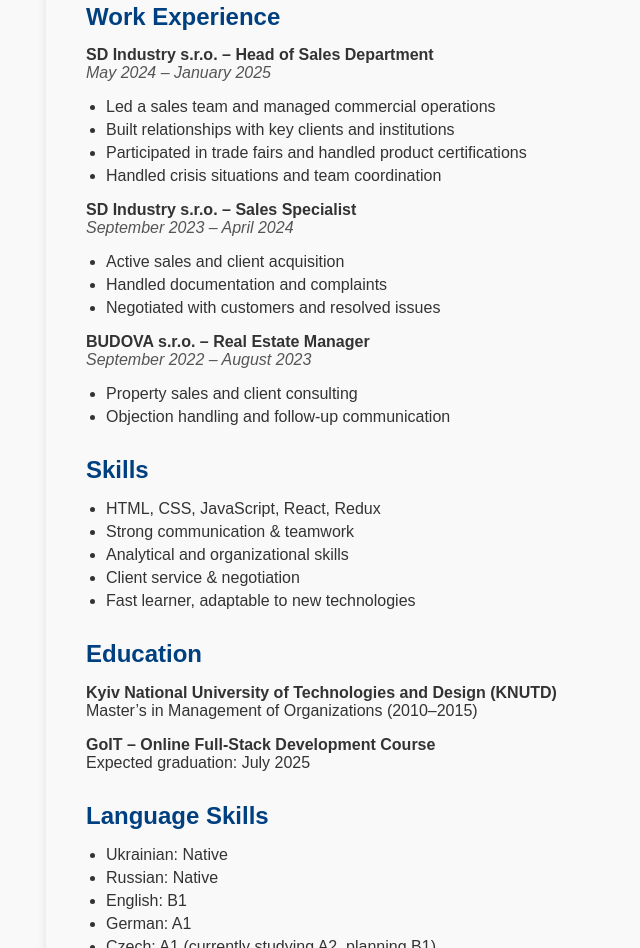
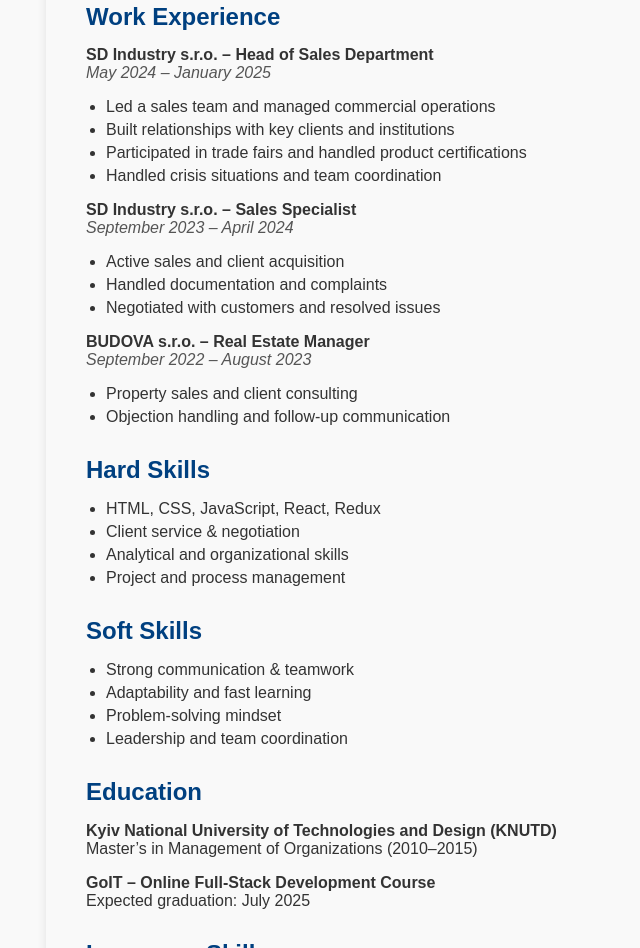
Before and after one commit to BoredDarkness/my-cv, a plain HTML site: page Oleksii_Davidenko_CV_EN.html in a window 1280 px wide. Shown: the part 336-1284 px from the top of the page, without its empty margins (104-744 px from the left). Drawn offline with Linux system fonts and the light colour scheme.

Commit message:
Update Oleksii_Davidenko_CV_EN.html skills

```diff
--- a/Oleksii_Davidenko_CV_EN.html
+++ b/Oleksii_Davidenko_CV_EN.html
@@ -50,16 +50,25 @@
       </ul>
     </div>
 
-    <div class="section">
-      <h2>Skills</h2>
+    <section class="section">
+      <h2>Hard Skills</h2>
       <ul>
         <li>HTML, CSS, JavaScript, React, Redux</li>
+        <li>Client service & negotiation</li>
+        <li>Analytical and organizational skills</li>
+        <li>Project and process management</li>
+      </ul>
+    </section>
+
+    <section class="section">
+      <h2>Soft Skills</h2>
+      <ul>
         <li>Strong communication & teamwork</li>
-        <li>Analytical and organizational skills</li>
-        <li>Client service & negotiation</li>
-        <li>Fast learner, adaptable to new technologies</li>
+        <li>Adaptability and fast learning</li>
+        <li>Problem-solving mindset</li>
+        <li>Leadership and team coordination</li>
       </ul>
-    </div>
+    </section>
 
     <div class="section">
       <h2>Education</h2>
```
